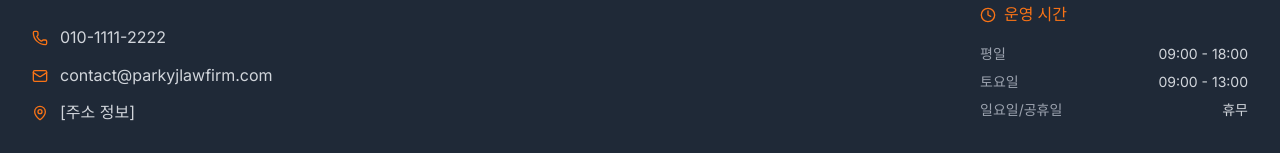
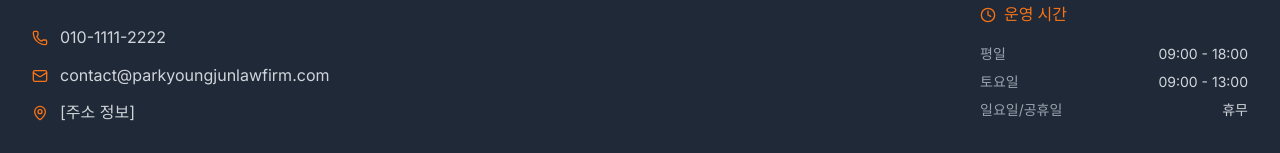
Before and after one commit to gu991230-cyber/gugit, a Next.js app: page /about in a window 1280 px wide. Shown: the part 3766-3919 px from the top of the page. Built offline with nearby package versions, Linux system fonts and the light colour scheme.

Commit message:
Update domain references to parkyoungjunlawfirm.com (metadata, footer email, ad banner)

```diff
--- a/src/app/layout.tsx
+++ b/src/app/layout.tsx
@@ -16,12 +16,12 @@ export const metadata: Metadata = {
   description: "12년의 경험으로 축적된 전문성과 신뢰성. 입찰권, 회원권, 투자사기, 폰지사기, 전화사기 분야에 특화된 전문 변호사와 상담하세요.",
   keywords: "법무법인, 변호사, 법률상담, 투자사기, 폰지사기, 전화사기, 입찰권, 회원권, 사기피해",
   authors: [{ name: "박영준 법률사무소" }],
-  metadataBase: new URL('https://parkyjlawfirm.com'),
+  metadataBase: new URL('https://parkyoungjunlawfirm.com'),
   openGraph: {
     title: "박영준 법률사무소 - 신뢰받는 법률 서비스",
     description: "12년의 경험으로 축적된 전문성과 신뢰성",
     type: "website",
-    url: 'https://parkyjlawfirm.com',
+    url: 'https://parkyoungjunlawfirm.com',
   }
 };
 
--- a/src/components/AdBanner.tsx
+++ b/src/components/AdBanner.tsx
@@ -6,7 +6,7 @@ interface AdBannerProps {
 }
 
 const AdBanner: React.FC<AdBannerProps> = ({
-   targetUrl = "https://parkyjlawfirm.com",
+   targetUrl = "https://parkyoungjunlawfirm.com",
   type = 'click'
 }) => {
   const bannerContent = (
--- a/src/components/Footer.tsx
+++ b/src/components/Footer.tsx
@@ -55,7 +55,7 @@ const Footer = () => {
               </div>
               <div className="flex items-center space-x-3">
                                   <Mail className="h-4 w-4 text-orange-500" />
-                 <span className="text-gray-300">contact@parkyjlawfirm.com</span>
+                 <span className="text-gray-300">contact@parkyoungjunlawfirm.com</span>
               </div>
               <div className="flex items-center space-x-3">
                                   <MapPin className="h-4 w-4 text-orange-500" />
```
